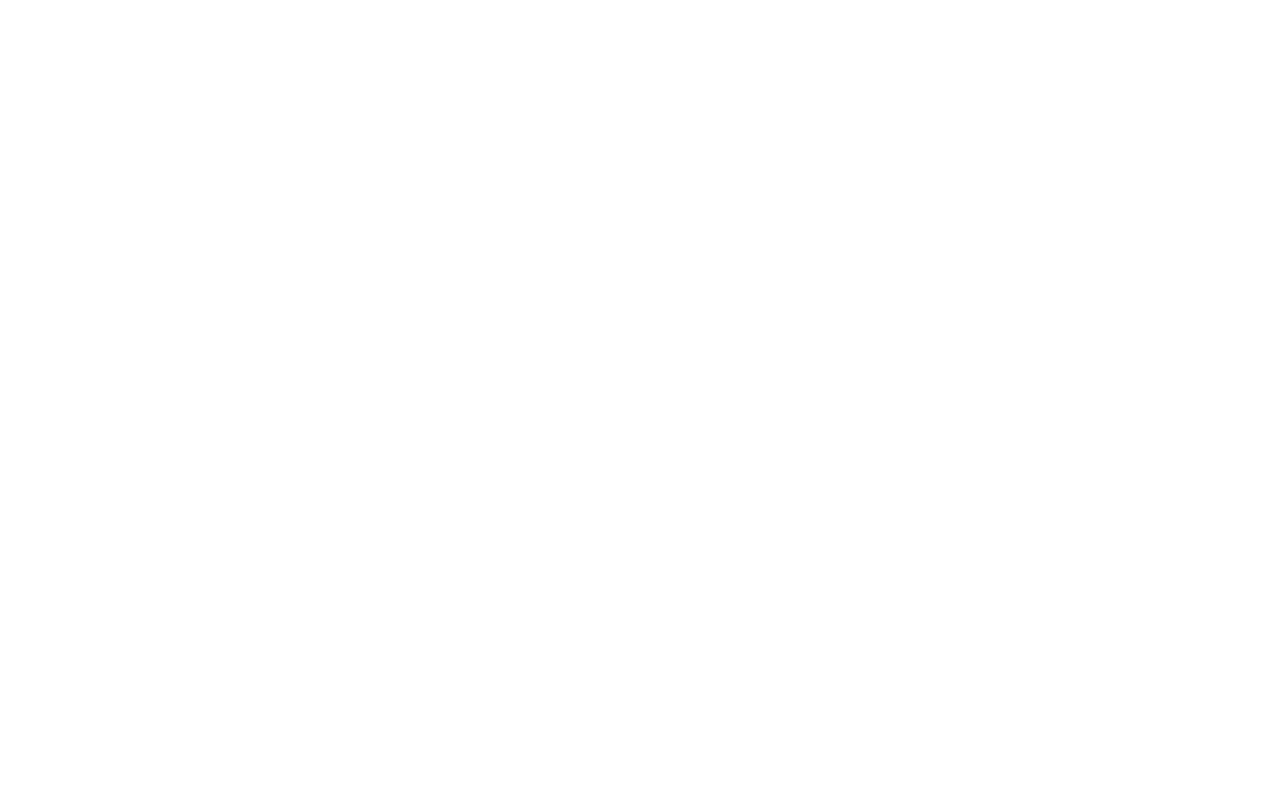
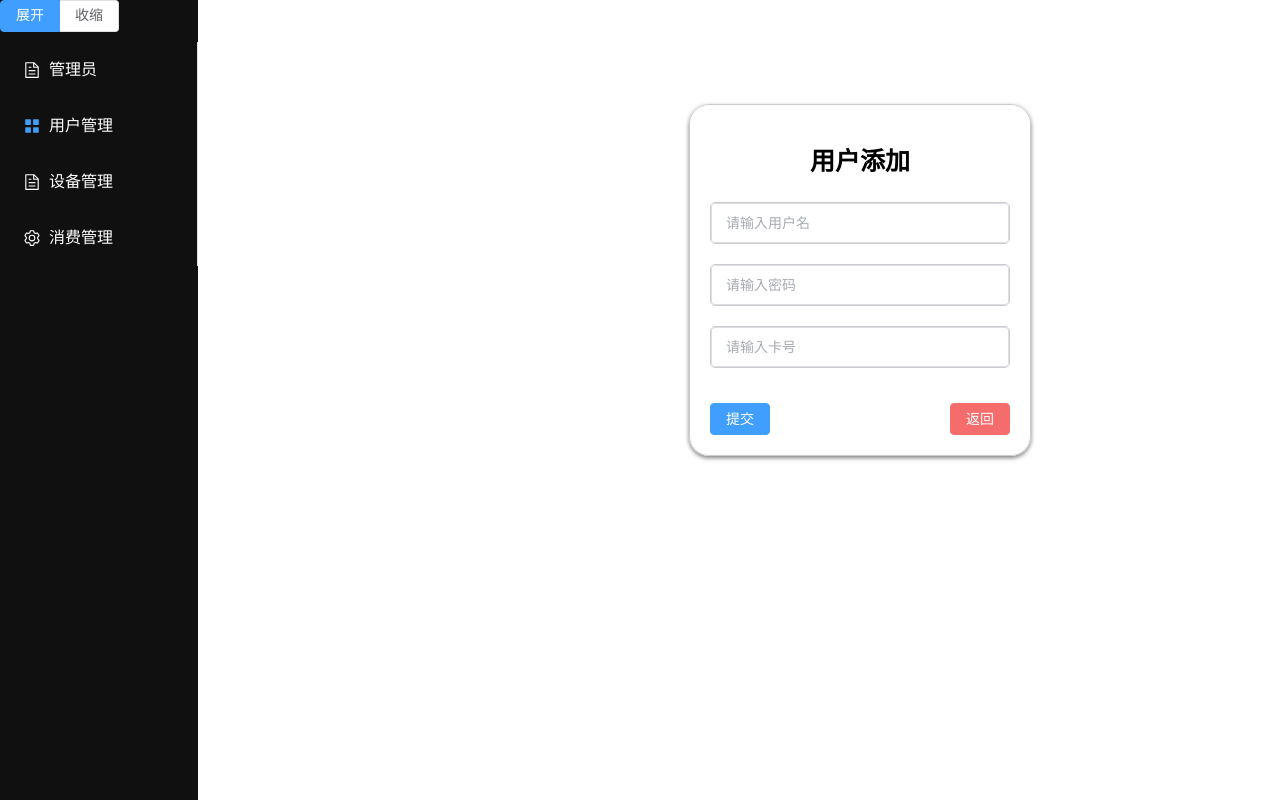
Before and after one commit to gxdsl/Vue-Graduation, a Vue app: page /home/user/add in a window 1280 px wide. Before the commit this address had no page. Built offline with nearby package versions, Linux system fonts and the light colour scheme.

Commit message:
Start ADD User

```diff
--- /dev/null
+++ b/src/API/user.js
@@ -0,0 +1,13 @@
+// API/user.js
+
+import axios from 'axios';
+
+export const fetchUserList = async () => {
+    try {
+        const response = await axios.get('http://127.0.0.1:8888/user/list');
+        return response.data.data;
+    } catch (error) {
+        console.error('Error fetching user data:', error);
+        throw new Error('获取用户数据失败');
+    }
+};
--- a/src/App.vue
+++ b/src/App.vue
@@ -1,3 +1,11 @@
+<template>
+  <!-- 根组件模板 -->
+  <div id="app">
+    <!-- 路由视图，用于显示匹配到的路由组件 -->
+    <router-view></router-view>
+  </div>
+</template>
+
 <script>
 // 导入Vue框架
 import { createApp } from 'vue';
@@ -21,10 +29,19 @@ export default {
 }
 </script>
 
-<template>
-  <!-- 根组件模板 -->
-  <div id="app">
-    <!-- 路由视图，用于显示匹配到的路由组件 -->
-    <router-view></router-view>
-  </div>
-</template>
+<style>
+html, body {
+  margin: 0;
+  padding: 0;
+  height: 100%; /* 设置页面高度为100% */
+}
+
+#app {
+  width: 100%; /* 设置宽度为100% */
+  height: 100%; /* 设置高度为100% */
+  position: fixed; /* 将根元素固定定位 */
+  top: 0; /* 从页面顶部开始 */
+  left: 0; /* 从页面左侧开始 */
+  overflow: hidden; /* 隐藏溢出内容 */
+}
+</style>
--- a/src/View/Home.vue
+++ b/src/View/Home.vue
@@ -2,7 +2,7 @@
   <div class="container">
     <div class="menu">
       <!--      左侧菜单-->
-      <el-radio-group v-model="isCollapse" style="margin-bottom: 20px">
+      <el-radio-group v-model="isCollapse" style="margin-bottom: 10px">
         <el-radio-button :value="false">展开</el-radio-button>
         <el-radio-button :value="true">收缩</el-radio-button>
       </el-radio-group>
@@ -18,7 +18,7 @@
             <document/>
           </el-icon>
           <template #title>
-            <router-link to="/home/admin">管理员</router-link>
+            <router-link to="/home/admin" class="menuTitle">管理员</router-link>
           </template>
         </el-menu-item>
         <el-menu-item index="2">
@@ -26,7 +26,7 @@
             <icon-menu/>
           </el-icon>
           <template #title>
-            <router-link to="/home/user">用户管理</router-link>
+            <router-link to="/home/user" class="menuTitle">用户管理</router-link>
           </template>
         </el-menu-item>
         <el-menu-item index="3">
@@ -34,7 +34,7 @@
             <document/>
           </el-icon>
           <template #title>
-            <router-link to="/home/equip">设备管理</router-link>
+            <router-link to="/home/equip" class="menuTitle">设备管理</router-link>
           </template>
         </el-menu-item>
         <el-menu-item index="4">
@@ -42,11 +42,12 @@
             <setting/>
           </el-icon>
           <template #title>
-            <router-link to="/home/consume">消费管理</router-link>
+            <router-link to="/home/consume" class="menuTitle">消费管理</router-link>
           </template>
         </el-menu-item>
       </el-menu>
     </div>
+
     <div class="content">
       <!--    右侧内容-->
       <router-view></router-view> <!-- Ensure router-view is placed here -->
@@ -55,6 +56,7 @@
 </template>
 
 <script setup>
+
 import {ref} from 'vue'
 import {Document, Menu as IconMenu, Setting,} from '@element-plus/icons-vue'
 
@@ -68,10 +70,6 @@ const handleClose = (key, keyPath) => {
 </script>
 
 <style>
-.el-menu-vertical-demo:not(.el-menu--collapse) {
-  width: 200px;
-  min-height: 400px;
-}
 
 .container {
   display: flex;
@@ -80,8 +78,32 @@ const handleClose = (key, keyPath) => {
 }
 
 .menu {
-  width: 200px;
+  position: fixed;
+  top: 0; /* 从页面顶部开始 */
+  bottom: 0; /* 到页面底部结束 */
+  left: 0; /* 从页面左侧开始 */
+  width: 198px; /* 设置侧边栏宽度 */
   box-sizing: border-box;
-  min-height: 500px;
+  background-color: #101010;
+  padding: 0;
 }
+
+.el-menu-item {
+  background-color: #101010; /* 设置el-menu-item的背景颜色 */
+  color: #fff; /* 设置图标颜色为白色 */
+}
+
+.menuTitle{
+  color: #fff; /* 设置文字颜色为白色 */
+  text-decoration: none; /* 去掉文字下划线 */
+  font-size: 16px;
+}
+
+.content{
+  position: fixed;
+  top: 0; /* 从页面顶部开始 */
+  bottom: 0; /* 到页面底部结束 */
+  left: 220px; /* 从页面左侧开始 */
+}
+
 </style>
--- a/src/View/Login.vue
+++ b/src/View/Login.vue
@@ -127,7 +127,6 @@ export default {
   background-color: white; /* 背景色为白色 */
   box-shadow: 0 2px 4px rgba(0, 0, 0, 0.5); /* 添加黑色阴影边框 */
   border-radius: 20px; /* 边框圆角半径 */
-  //width: 50%;
 }
 
 .text1{
@@ -138,7 +137,7 @@ export default {
 }
 
 label {
-  margin-bottom: 5px; /* 底部外边距为5px */
+  margin-bottom: 0; /* 底部外边距为5px */
   color: black; /* 文字颜色为黑色 */
   font-size: 20px; /* 设置文字大小*/
 }
--- a/src/View/User.vue
+++ b/src/View/User.vue
@@ -1,5 +1,6 @@
 <script setup>
 import index from '../components/user/list.vue'
+
 </script>
 
 <template>
--- a/src/components/user/add.vue
+++ b/src/components/user/add.vue
@@ -1,11 +1,85 @@
-<script setup>
+<template>
+  <div class="container">
+    <div class="form-container">
+      <h1 class="title">用户添加</h1>
+      <div class="input-group">
+        <el-input v-model="username" placeholder="请输入用户名" class="input-field" size="large"></el-input>
+        <el-input v-model="password" placeholder="请输入密码" type="password" class="input-field" size="large"></el-input>
+        <el-input v-model="cardNumber" placeholder="请输入卡号" class="input-field" size="large"></el-input>
+      </div>
+      <div class="button-container">
+        <el-button type="primary" @click="handleSubmit">提交</el-button>
+        <el-button type="danger" @click="goBack">返回</el-button>
+      </div>
+    </div>
+  </div>
+</template>
 
+<script>
+import router from "@/router/index.js";
+import { ElInput, ElButton } from 'element-plus';
+
+export default {
+  data() {
+    return {
+      username: '',
+      password: '',
+      cardNumber: ''
+    };
+  },
+
+  methods: {
+    goBack() {
+      router.push('/home/user');
+    },
+    handleSubmit() {
+      // 提交数据到后端的逻辑
+    }
+  }
+}
 </script>
 
-<template>
+<style scoped>
+.container {
+  display: flex;
+  justify-content: center;
+  align-items: center;
+  height: 70vh;
+}
 
-</template>
+.form-container {
+  border: 1px solid #ccc;
+  text-align: center;
+  box-shadow: 0 2px 4px rgba(0, 0, 0, 0.5);
+  padding: 20px;
+  border-radius: 20px;
+}
 
-<style scoped>
+.title {
+  font-size: 25px;
+  margin-bottom: 25px;
+}
 
+.input-group {
+  display: flex;
+  flex-direction: column;
+  margin-bottom: 15px;
+}
+
+.input-field {
+  width: 300px;
+  border: 1px solid #ccc;
+  border-radius: 5px;
+  margin-bottom: 20px;
+}
+
+.input-field input {
+  font-size: 25px; /* 自定义文字大小，根据需要调整 */
+}
+
+.button-container {
+  display: flex;
+  justify-content: space-between;
+  width: 300px;
+}
 </style>
--- a/src/components/user/list.vue
+++ b/src/components/user/list.vue
@@ -1,32 +1,34 @@
 <template>
-  <h1>用户管理</h1>
+  <h1 class="Head">用户管理</h1>
+  <div class="user-table">
   <!-- 添加用户的按钮 -->
   <div>
     <el-button type="primary" @click="handleAdd">添加用户</el-button>
   </div>
   <!-- 搜索面板 -->
   <div>
-    <el-input type="text" placeholder="姓名" v-model="searchName"/>
+    <el-input type="text" placeholder="姓名" />
   </div>
   <!-- table列表显示 -->
+  <div>
   <el-table-v2
       :columns="columns"
       :data="tabledata"
-      :width="900"
-      :height="400"
+      :width="1500"
+      :height="820"
   />
+  </div>
+  </div>
   <!-- 分页 -->
 </template>
 
 <script lang="jsx" setup>
-import { h, onMounted, ref } from 'vue';
-import { ElButton, ElMessage, ElTag } from "element-plus";
-import { Edit,Wallet } from "@element-plus/icons-vue";
-import axios from "axios";
+import {h, onMounted, ref} from 'vue';
+import {ElButton, ElTag, ElIcon, ElMessage} from "element-plus";
+import {Edit, Wallet} from "@element-plus/icons-vue";
+import { fetchUserList } from '@/API/user.js';
+import router from "@/router/index.js"; // 假设 AddUserDialog.vue 是您的对话框组件文件路径
 
-
-// 定义搜索框的响应式数据
-const searchName = ref('');
 
 // 删除操作的处理函数
 const handleDelete = (id) => {
@@ -34,10 +36,12 @@ const handleDelete = (id) => {
   // 执行删除操作的逻辑
 };
 
+
 // 添加用户的处理函数
 const handleAdd = () => {
   // 跳转到添加用户页面
-  // router.push("/home/admin/add");
+  router.push("/home/user/add");
+  // console.log("Navigating to add user page");
 };
 
 // 修改用户的处理函数
@@ -47,20 +51,28 @@ const handleUpdate = (id) => {
   // router.push("/home/admin/modify?id=" + id);
 };
 
-// 获取用户数据的函数
-const fetchUserData = async () => {
+// 在页面加载时调用fetchUserList函数获取用户数据
+onMounted(async () => {
   try {
-    const response = await axios.get('http://127.0.0.1:8888/user/list');
-    tabledata.value = response.data.data;
+    tabledata.value = await fetchUserList();
   } catch (error) {
     console.error('Error fetching user data:', error);
     ElMessage.error('获取用户数据失败');
   }
+});
+
+// 定义密码可见性的响应式数据
+const getPasswordVisible = () => {
+  return ref(false);
 };
 
-// 在页面加载时调用fetchUserData函数获取用户数据
-onMounted(() => {
-  fetchUserData();
+const passwordVisible = getPasswordVisible();
+
+fetchUserList().then(data => {
+  tabledata.value = data;
+}).catch(error => {
+  console.error('Error fetching user data:', error);
+  ElMessage.error('获取用户数据失败');
 });
 
 // 定义表格列的配置信息
@@ -94,6 +106,15 @@ const columns = [
     dataKey: "Password",
     title: "密码",
     width: 180,
+    // 自定义渲染密码列的内容
+    cellRenderer: ({cellData}) => {
+      return passwordVisible.value ? cellData : h(
+          ElButton,
+          {type: "text", onClick: () => passwordVisible.value = !passwordVisible.value},
+          {default: () => "*****"}
+      );
+    },
+
   },
   {
     key: "state",
@@ -101,24 +122,24 @@ const columns = [
     title: "状态",
     width: 80,
     // 自定义渲染状态列的内容
-    cellRenderer: ({ cellData }) =>
+    cellRenderer: ({cellData}) =>
         h(
             ElTag,
-            { type: cellData === "1" ? "success" : "danger" },
-            { default: () => cellData === "1" ? "有效" : "无效" }
+            {type: cellData === "1" ? "success" : "success"},
+            {default: () => cellData === "1" ? "正常" : "正常"}
         )
   },
   {
     key: "Handle",
     title: "操作",
-    width: 200,
+    width: 300,
     align: "center",
     // 自定义渲染操作列的内容
     cellRenderer: ({rowData}) => (
         <>
           <ElButton
               type="success"
-              icon={<ElIcon><Wallet /></ElIcon>}
+              icon={<ElIcon><Wallet/></ElIcon>}
               onClick={() => handleDelete(rowData.id)}
           >
             充值
@@ -141,7 +162,22 @@ const tabledata = ref([]);
 </script>
 
 <style scoped>
-div {
+.Head{
+  font-size:30px;
+  text-align: center; /* 文字居中 */
+}
+
+.user-table{
+  box-shadow: 0 2px 4px rgba(0, 0, 0, 0.5); /* 添加黑色阴影边框 */
+  padding:20px; /* 内边距 */
+  border-radius: 20px; /* 边框圆角半径 */
+  margin-right: 10px; /* 右侧外边距 */
+  margin-left: 10px; /* 左侧外边距 */
+  margin-bottom: 10px;
+}
+
+div{
   margin-top: 10px;
 }
+
 </style>
--- a/src/router/index.js
+++ b/src/router/index.js
@@ -27,7 +27,7 @@ const routes = [
             {
                 path: 'user',
                 name: "user",
-                component: () => import("@/View/User.vue")
+                component: () => import("@/View/User.vue"),
             },
             {
                 path: 'equip',
@@ -38,6 +38,11 @@ const routes = [
                 path: 'consume',
                 name: "consume",
                 component: () => import("@/View/Consume.vue")
+            },
+            {
+                path: 'user/add',
+                name: "add",
+                component: () => import("@/components/user/add.vue")
             },
         ],
     },
```
